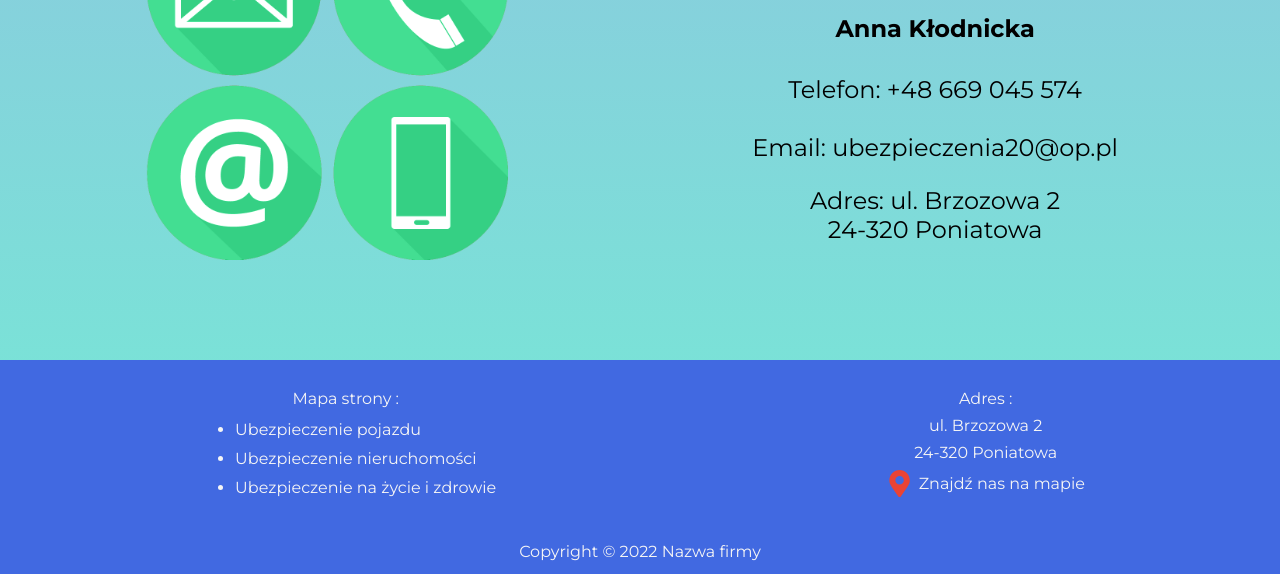
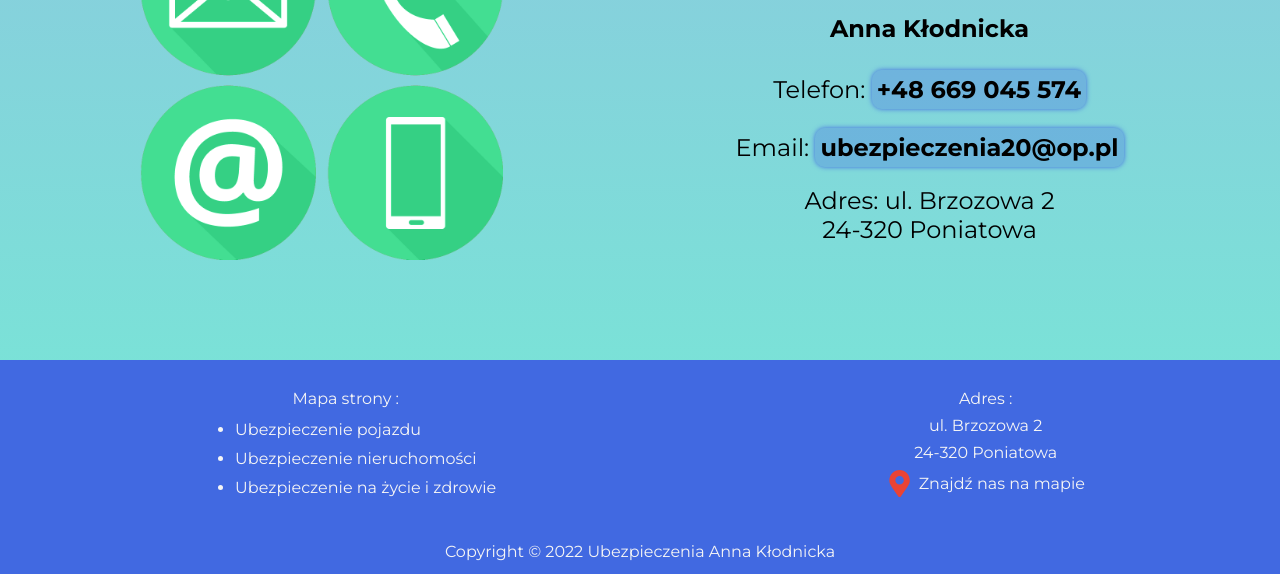
Before and after one commit to Mati2903/ubezpieczenia, a Next.js app in the folder frontend/: page /kontakt in a window 1280 px wide. Shown: the part 840-1414 px from the top of the page. Built offline with nearby package versions, Linux system fonts and the light colour scheme.

Commit message:
change meta titles in subpages, change company name in footer, add button-styled contact links

```diff
--- a/frontend/components/Footer.js
+++ b/frontend/components/Footer.js
@@ -32,7 +32,9 @@ const Footer = () => {
 					Znajdź nas na mapie
 				</a>
 			</div>
-			<div className="footer__copyright">Copyright © {year} Nazwa firmy</div>
+			<div className="footer__copyright">
+				Copyright © {year} Ubezpieczenia Anna Kłodnicka
+			</div>
 		</footer>
 	);
 };
--- a/frontend/pages/kontakt.js
+++ b/frontend/pages/kontakt.js
@@ -3,7 +3,7 @@ import Meta from "../components/Meta";
 const Contact = () => {
 	return (
 		<section className="contact">
-			<Meta title="Kontakt" />
+			<Meta title="Ubezpieczenia | Kontakt" />
 			<div className="contact__header">
 				<h1 className="contact__header-title">Sekcja kontakt</h1>
 				<img
@@ -22,11 +22,11 @@ const Contact = () => {
 					<h3>Dane kontaktowe</h3>
 					<h4>Anna Kłodnicka</h4>
 					<a className="contact__phone" href="tel:+48669045574">
-						Telefon: +48&nbsp;669&nbsp;045&nbsp;574
+						Telefon: <strong>+48&nbsp;669&nbsp;045&nbsp;574</strong>
 					</a>
 					<br />
 					<a className="contact__email" href="mailto:ubezpieczenia20@op.pl">
-						Email: ubezpieczenia20@op.pl
+						Email: <strong>ubezpieczenia20@op.pl</strong>
 					</a>
 					<p className="contact__adress">
 						Adres: ul. Brzozowa 2 <br /> 24-320 Poniatowa
--- a/frontend/pages/nieruchomosci.js
+++ b/frontend/pages/nieruchomosci.js
@@ -3,7 +3,7 @@ import Meta from "../components/Meta";
 const Properties = () => {
 	return (
 		<section className="properties">
-			<Meta title="Nieruchomości" />
+			<Meta title="Ubezpieczenia | Nieruchomości" />
 			<div className="properties__header">
 				<h1 className="properties__header-title">Sekcja Nieruchomości</h1>
 				<img
--- a/frontend/pages/oc-ac.js
+++ b/frontend/pages/oc-ac.js
@@ -3,7 +3,7 @@ import Meta from "../components/Meta";
 const OCAC = () => {
 	return (
 		<section className="ocac">
-			<Meta title="OC i AC" />
+			<Meta title="Ubezpieczenia | OC i AC" />
 			<div className="ocac__header">
 				<h1 className="ocac__header-title">Sekcja OC i AC</h1>
 				<img
--- a/frontend/pages/zycie-i-zdrowie.js
+++ b/frontend/pages/zycie-i-zdrowie.js
@@ -3,7 +3,7 @@ import Meta from "../components/Meta";
 const LifeAndHealth = () => {
 	return (
 		<section className="life">
-			<Meta title="Zycie i zdrowie" />
+			<Meta title="Ubezpieczenia | Życie i zdrowie" />
 			<div className="life__header">
 				<h1 className="life__header-title">Sekcja Ubezpieczeń na życie</h1>
 				<img
--- a/frontend/styles/_contact.scss
+++ b/frontend/styles/_contact.scss
@@ -41,6 +41,18 @@
 			text-align: center;
 			font-size: 1.5rem;
 			padding: 1rem;
+			a {
+				strong {
+					box-shadow: 0 0 5px royalblue;
+					border-radius: 10px;
+					padding: 5px;
+					background-color: rgba(65, 105, 225, 0.3);
+					&:hover {
+						background-color: rgba(65, 105, 225, 0.6);
+						box-shadow: 0 0 10px royalblue;
+					}
+				}
+			}
 		}
 	}
 }
```
